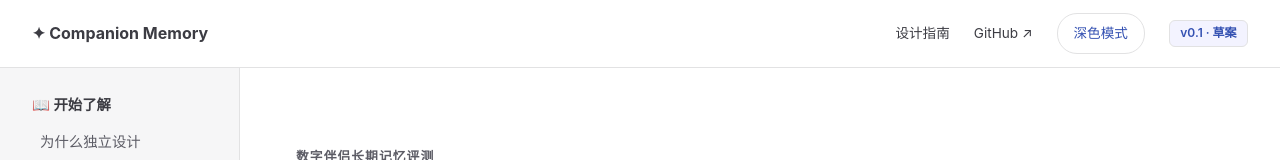
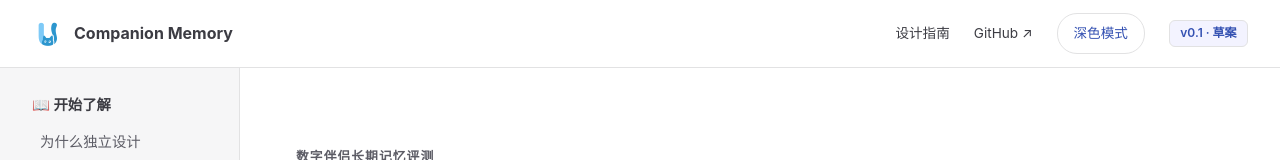
Before and after one commit to XnneHangLab/memory-bench, a plain HTML site: page docs/index.html in a window 1280 px wide. Shown: the top 160 px of the page. Drawn offline with Linux system fonts and the light colour scheme.

Commit message:
style: use memU documentation icon
Co-authored-by: Codex <codex@openai.com>
AI-Model: gpt-6.1-sol

```diff
--- a/docs/index.html
+++ b/docs/index.html
@@ -5,13 +5,14 @@
   <meta name="viewport" content="width=device-width, initial-scale=1">
   <meta name="description" content="面向长期数字伴侣的记忆评测设计：共同经历、用户理解、人格连续性、自然回忆、关系发展与记忆边界。">
   <title>数字伴侣长期记忆评测 · 设计文档</title>
+  <link rel="icon" type="image/png" sizes="512x512" href="assets/memu-icon.png">
   <script src="theme.js?v=2"></script>
   <link rel="stylesheet" href="style.css">
   <script src="radar.js" defer></script>
 </head>
 <body>
 <a class="skip" href="#main">跳到正文</a>
-<header><a class="brand" href="#main">✦ Companion Memory</a><div class="header-links"><a href="#why">设计指南</a><a href="https://github.com/XnneHangLab/memory-bench">GitHub ↗</a><button id="theme-toggle" type="button" aria-pressed="false" hidden>深色模式</button><span class="badge">v0.1 · 草案</span></div></header>
+<header><a class="brand" href="#main"><img class="brand-icon" src="assets/memu-icon.png" width="32" height="32" alt="">Companion Memory</a><div class="header-links"><a href="#why">设计指南</a><a href="https://github.com/XnneHangLab/memory-bench">GitHub ↗</a><button id="theme-toggle" type="button" aria-pressed="false" hidden>深色模式</button><span class="badge">v0.1 · 草案</span></div></header>
 <div class="layout">
 <nav aria-label="文档目录">
   <div class="nav-group"><p class="nav-heading">📖 开始了解</p><a href="#why">为什么独立设计</a><a href="#dimensions">六个测试维度</a></div>
--- a/docs/style.css
+++ b/docs/style.css
@@ -17,7 +17,8 @@ a { color: var(--accent); text-underline-offset: 4px; }
 a:hover { color: var(--brand); }
 a:focus-visible, button:focus-visible, input:focus-visible { outline: 3px solid var(--brand); outline-offset: 4px; }
 header { position: sticky; top: 0; z-index: 1; display: flex; align-items: center; flex-wrap: wrap; justify-content: space-between; gap: 1rem; min-height: 64px; padding: .8rem 32px; border-bottom: 1px solid var(--line); background: var(--paper); }
-.brand { color: var(--ink); font-weight: 650; text-decoration: none; }
+.brand { display: inline-flex; align-items: center; gap: 10px; color: var(--ink); font-weight: 650; text-decoration: none; }
+.brand-icon { display: block; width: 32px; height: 32px; flex: none; object-fit: contain; }
 .header-links { display: flex; align-items: center; flex-wrap: wrap; gap: 1.5rem; font-size: .85rem; }
 .header-links a { color: var(--ink); text-decoration: none; }
 .header-links a:hover { color: var(--accent); }
```
Also changed, not shown: docs/assets/NOTICE.txt (added), docs/assets/memu-LICENSE.txt (added), docs/assets/memu-icon.png (added), 1 other file.
